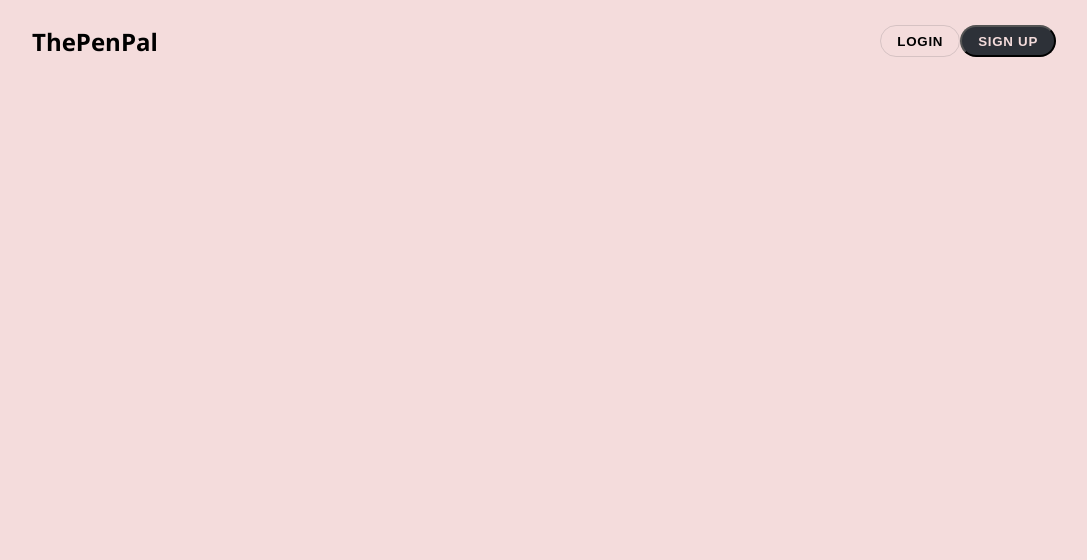
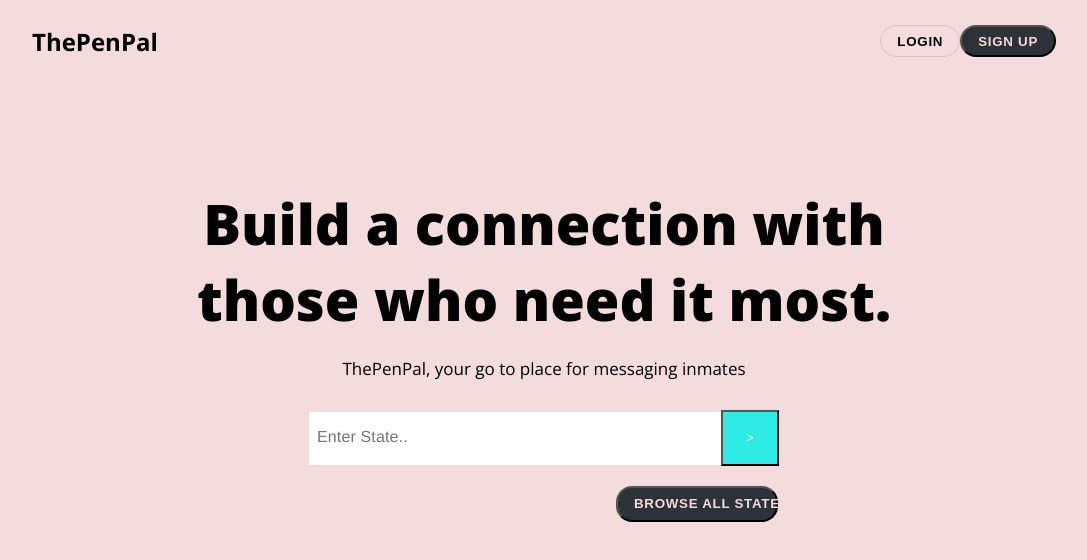
Before and after one commit to ZacharyCWilliams/secondchance, a React (Create React App) app in the folder client/: page / in a window 1280 px wide. Shown: the top 560 px of the page, without its empty margins (96-1183 px from the left). Built offline with nearby package versions, Linux system fonts and the light colour scheme; no server answers.

Commit message:
add homepage text section and css

```diff
--- a/client/public/index.html
+++ b/client/public/index.html
@@ -25,7 +25,7 @@
       work correctly both with client-side routing and a non-root public URL.
       Learn how to configure a non-root public URL by running `npm run build`.
     -->
-    <title>React App</title>
+    <title>ThePenPal</title>
   </head>
   <body>
     <noscript>You need to enable JavaScript to run this app.</noscript>
--- a/client/src/components/HomePage.jsx
+++ b/client/src/components/HomePage.jsx
@@ -17,6 +17,27 @@ function HomePage() {
             </div>
           </div>
         </nav>
+        <section className="home-text-section">
+          <h1 className="home-h1">
+            Build a connection with those who need it most.
+          </h1>
+          <p className="home-p">
+            ThePenPal, your go to place for messaging inmates
+          </p>
+          <form className="home-form">
+            <input
+              placeholder="Enter State.."
+              className="search-bar"
+              type="text"
+              // value={this.state.value}
+              // onChange={this.handleChange}
+            />
+            <input className="home-submit-button" type="submit" value=">" />
+          </form>
+          <div className="button-flex-container">
+            <button className="browse-all-button">Browse all states</button>
+          </div>
+        </section>
       </div>
     </div>
   );
--- a/client/src/styles/HomePage.css
+++ b/client/src/styles/HomePage.css
@@ -63,3 +63,87 @@
   display: flex;
   justify-content: space-between;
 }
+
+.home-text-section {
+  display: flex;
+  flex-direction: column;
+  justify-content: center;
+  align-content: center;
+  height: 500px;
+  text-align: center;
+  padding: 20px 130px;
+}
+
+.home-h1 {
+  font-size: 56px;
+  font-weight: 800;
+  margin-bottom: 20px;
+}
+
+.home-p {
+  font-size: 17px;
+  margin-bottom: 20px;
+}
+
+.search-bar {
+  align-items: center;
+    background-color: #fff;
+    width: 396px;
+    -webkit-box-pack: start;
+    text-overflow: ellipsis;
+    color: rgb(45, 49, 56);
+    font-family: PostmatesStd, "Helvetica Neue", Helvetica;
+    font-size: 16px;
+    letter-spacing: 0.14px;
+    font-weight: 400;
+    line-height: normal;
+    padding-left: 8px;
+    padding-right: 8px;
+    padding-top: 16px;
+    padding-bottom: 19px;
+    border-width: initial;
+    border-style: none;
+    border-color: initial;
+    border-image: initial;
+}
+
+.search-bar {
+  outline: 0;
+  border: none;
+}
+
+.home-form {
+  margin-top: 10px;
+}
+
+.home-submit-button {
+  background-color: #2DECE5;
+  cursor: pointer;
+  color: white;
+  width: 58px;
+  height: 56px;
+}
+
+.browse-all-button {
+  letter-spacing: 0.72px;
+  color: #F4DCDC;
+  background-color: #2D3138;
+  margin-right: 0;
+  height: 32px;
+  padding-left: 16px;
+  padding-right: 16px;
+  border-radius: 16px;
+  cursor: pointer;
+  white-space: nowrap;
+  text-transform: uppercase;
+  font-weight: 600;
+  margin-top: 20px;
+  width: 162px;
+  height: 36px;
+}
+
+.button-flex-container {
+  display: flex;
+  align-self: flex-end;
+  width: 310px;
+}
```
